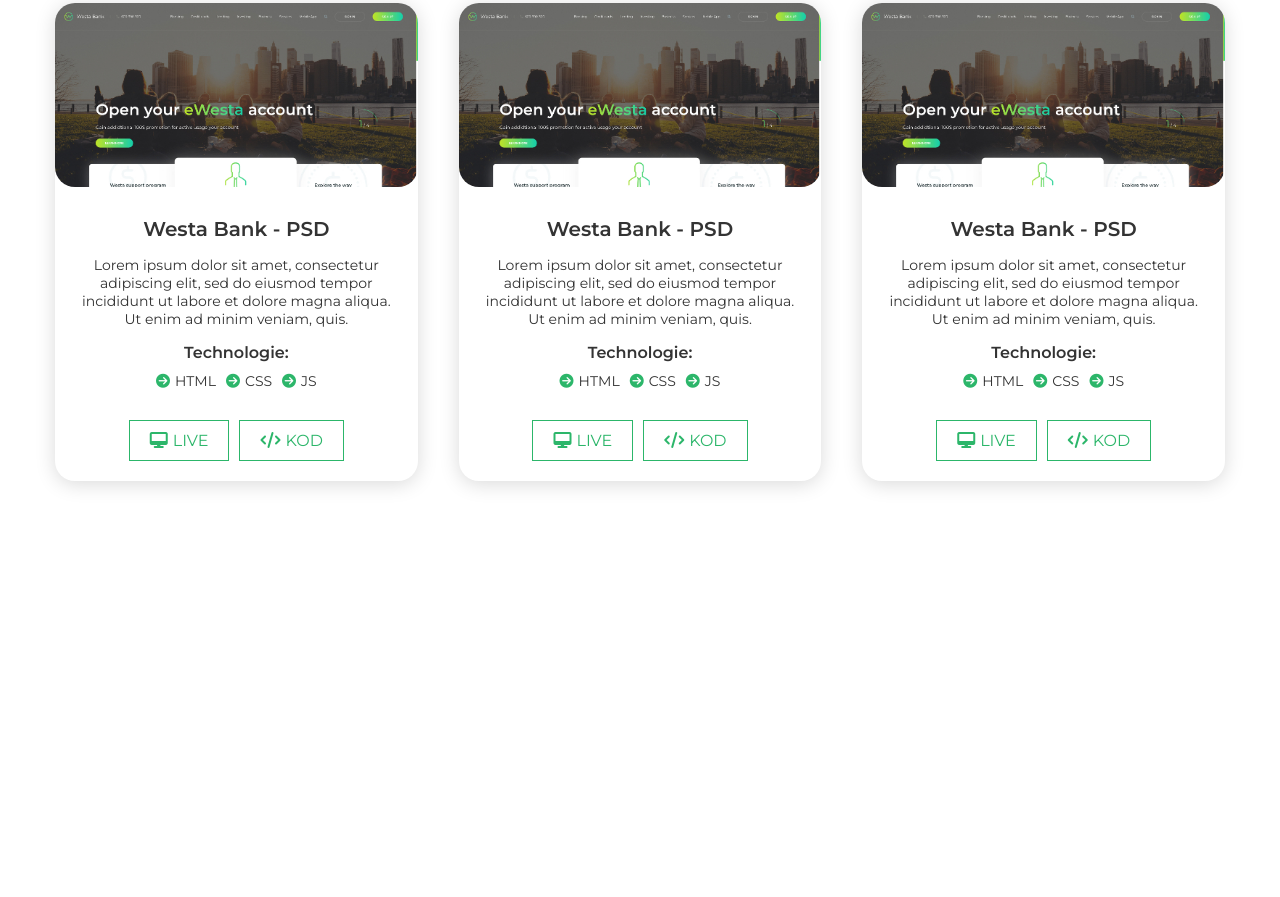
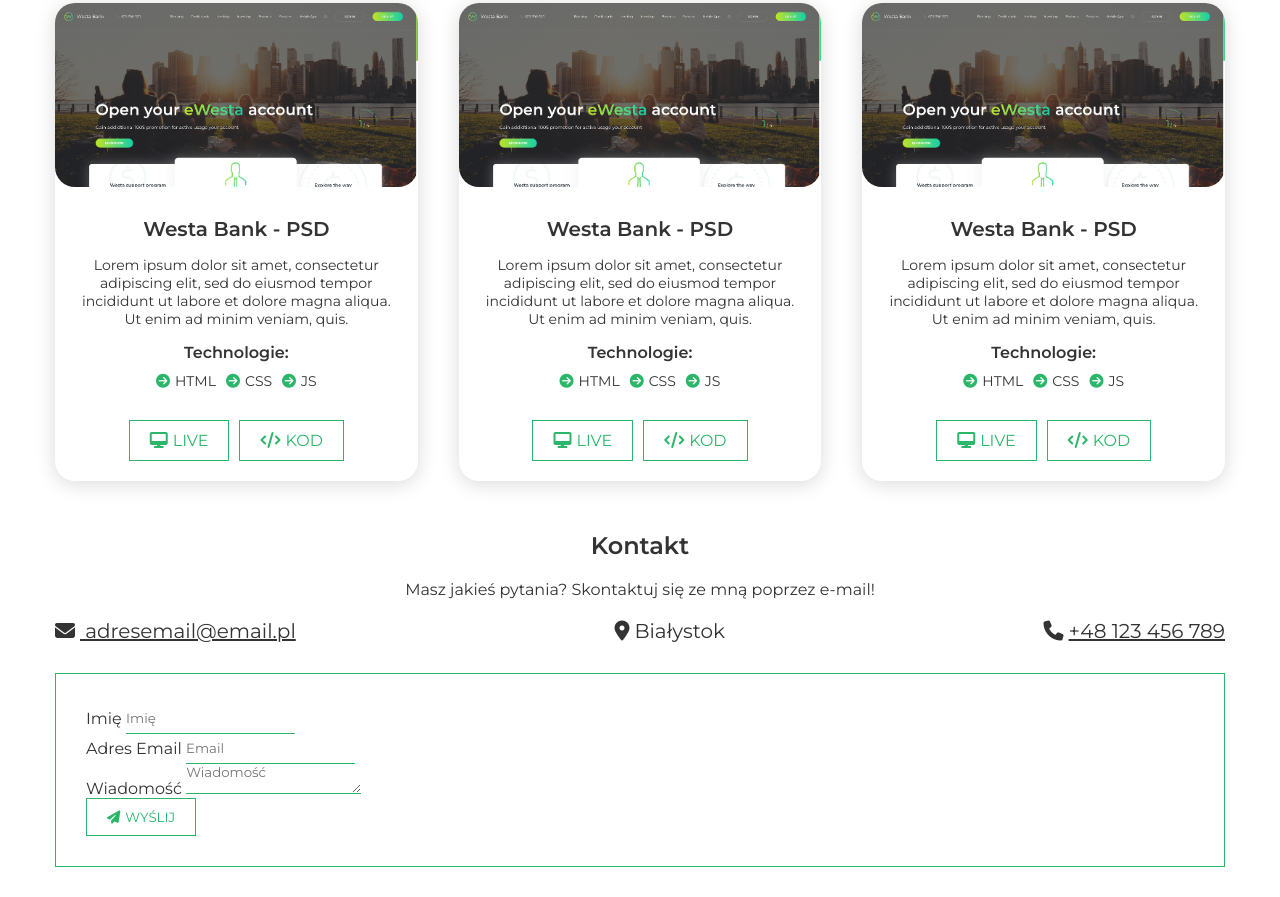
Before and after one commit to mariusz-modzelewski/portfolio, a plain HTML site: page index.html in a window 1280 px wide. Shown: the part 2937-3834 px from the top of the page. Before the commit the page ends 3468 px from the top, so only its background shows below. Drawn offline with Linux system fonts and the light colour scheme.

Commit message:
add contact form

```diff
--- a/index.html
+++ b/index.html
@@ -259,8 +259,37 @@
                     </div>
                 </div>
             </section>
+            <section class="contact">
+                <div class="container">
+                    <h2 class="contact__title">Kontakt</h2>
+                    <p class="contact__text">Masz jakieś pytania? Skontaktuj się ze mną poprzez e-mail!</p>
+                    <a href="#" class="contact__info contact__email"><i class="fas fa-envelope"></i>
+                        adresemail@email.pl</a>
+                    <p class="contact__info contact__localization"><i class="fas fa-map-marker-alt"></i>Białystok</p>
+                    <a href="#" class="contact__info contact__phone"><i class="fas fa-phone"></i>+48 123 456 789</a>
+                    <form class="contact__form" action="#" method="POST">
+                        <label for="name">
+                            Imię
+                            <input class="contact__input" placeholder="Imię" type="text" id="name" name="name" required>
+                        </label>
+                        <label for="email">
+                            Adres Email
+                            <input class="contact__input" placeholder="Email" type="email" id="email" name="email"
+                                required>
+                        </label>
+                        <label for="message">
+                            Wiadomość
+                            <textarea class="contact__input" placeholder="Wiadomość" rows="1" id="message"
+                                name="message" required></textarea>
+                        </label>
+                        <button class="contact__btn btn btn--primary" type="submit"><i
+                                class="fas fa-paper-plane"></i>Wyślij</button>
+                    </form>
+                </div>
+            </section>
     </div>
     </main>
+    <footer class="footer"></footer>
     </div>
     <script src="https://kit.fontawesome.com/f127b247cf.js" crossorigin="anonymous"></script>
     <script src="assets/js/main.js"></script>
--- /dev/null
+++ b/scss/_contact.scss
@@ -0,0 +1,66 @@
+.contact {
+
+    &__title {
+        flex-basis: 100%;
+        text-align: center;
+    }
+
+    &__text {
+        flex-basis: 100%;
+        text-align: center;
+
+        margin: 20px 0;
+    }
+
+    &__info {
+        font-size: 20px;
+        color: $font-color-default;
+
+        & i {
+            margin-right: 5px;
+        }
+    }
+
+    &__mail {
+
+    }
+
+    &__localization {
+
+    }
+
+    &__phone {
+
+    }
+
+    &__form {
+        display: flex;
+        flex-basis: 100%;
+        flex-direction: column;
+        align-items: flex-start;
+
+        margin: 30px 0;
+        padding: 30px;
+
+        border: 1px solid $main-color;
+    }
+
+    &__input {
+        min-height: 30px;
+        border: none;
+        border-bottom: 1px solid $main-color;
+    }
+
+    &__btn {
+        background: none;
+
+        & i {
+            margin-right: 5px;
+            color: $main-color;
+        }
+
+        &:hover i {
+            color: $color-white;
+        }
+    }
+}
--- a/scss/main.scss
+++ b/scss/main.scss
@@ -6,6 +6,7 @@
 @import 'about-me';
 @import 'skills';
 @import 'portfolio';
+@import 'contact';
 
 ::-webkit-scrollbar {
     width: 10px;
```
Also changed, not shown: assets/css/main.css.
